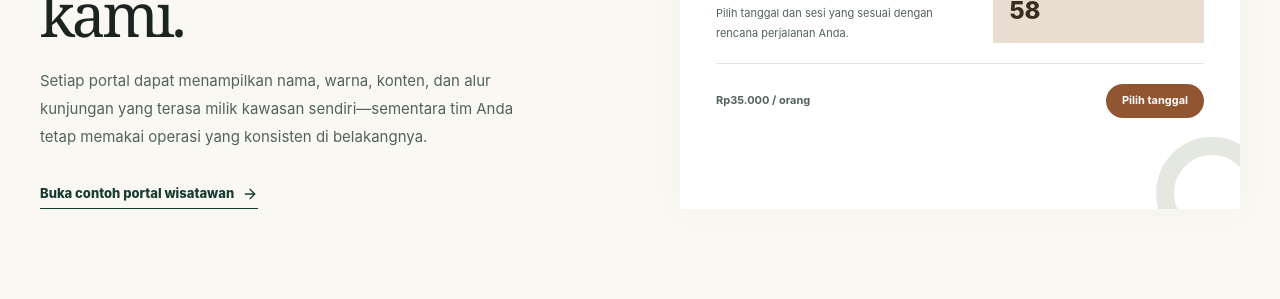
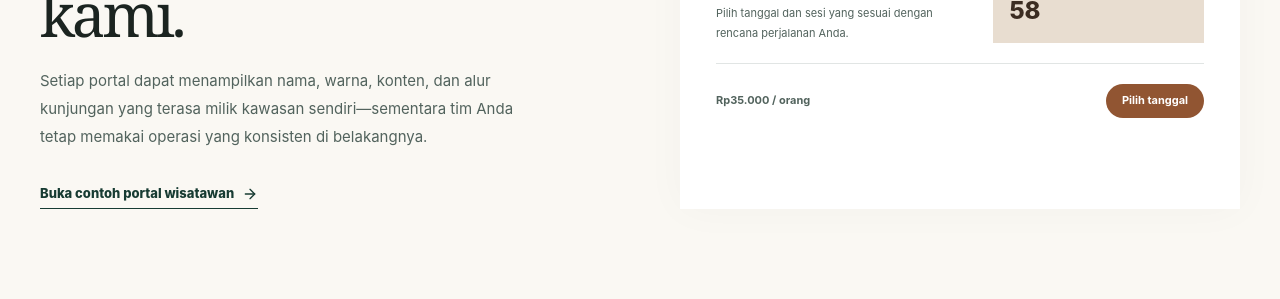
Before and after one commit to Derylfabiensyah/passify, a React app in the folder frontend/: page / in a window 1280 px wide. Shown: the part 2380-2679 px from the top of the page. Built offline with nearby package versions, Linux system fonts and the light colour scheme; the HTML template or start-up script is replaced by a standard one.

Commit message:
style(ui): remove decorative circular element from landing page

```diff
--- a/frontend/src/components/LandingPage.jsx
+++ b/frontend/src/components/LandingPage.jsx
@@ -180,7 +180,6 @@ export default function LandingPage() {
                 <div className="self-end bg-[#e8ddd0] p-4"><p className="text-[10px] font-bold uppercase tracking-[0.1em] text-[#6f4b32]">Sesi tersisa</p><p className="mt-1 text-2xl font-extrabold text-[#3b2c21]">58</p></div>
               </div>
               <div className="mt-5 flex items-center justify-between text-[11px] font-bold"><span className="text-[var(--ink-soft)]">Rp35.000 / orang</span><span className="rounded-full bg-[#915532] px-4 py-2 text-white">Pilih tanggal</span></div>
-              <div className="absolute -bottom-10 -right-7 h-28 w-28 rounded-full border-[18px] border-[var(--fog)]" />
             </div>
           </div>
         </section>
```
